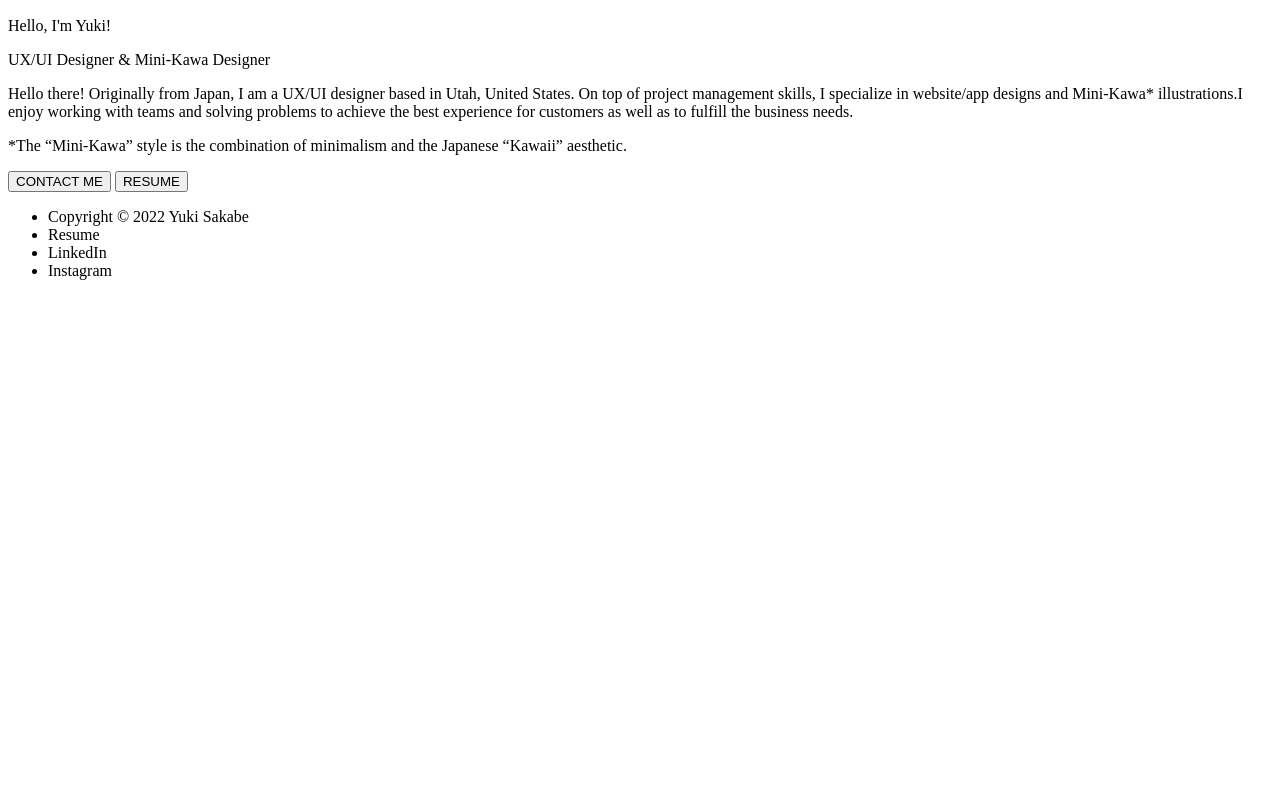
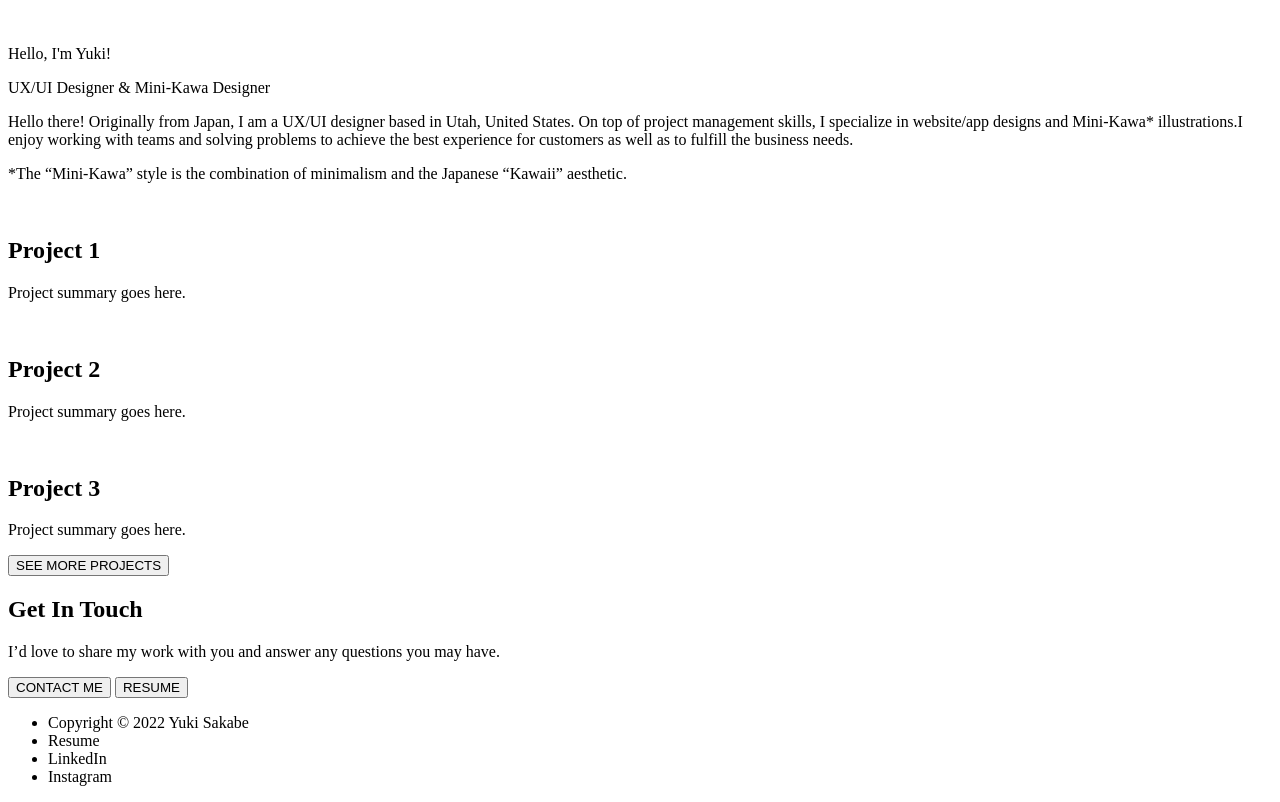
Before and after one commit to Y-keys/UX_UI_HW_17, a plain HTML site: page index.html in a window 1280 px wide. Shown: the part 111-913 px from the top of the page. Before the commit the page ends 800 px from the top, so only its background shows below. Drawn offline with Linux system fonts and the light colour scheme.

Commit message:
HOME- HTML base structure completed

```diff
--- a/index.html
+++ b/index.html
@@ -9,7 +9,7 @@
 <body>
     <header class="navigation">
         <div class="inline-block logo">
-            <img><!--logo goes here-->
+            <img src="images/logo.svg" alt="logo" width="42px">
         </div>
 
         <nav class="inline-block">
@@ -37,10 +37,35 @@
     </section>
 
     <!--project cards here-->
+    <section class="project">
+        <div class="projectCard">
+            <img src="" alt="">
+            <h2>Project 1</h2>
+            <p>Project summary goes here.</p>
+        </div>
+
+        <div class="projectCard">
+            <img src="" alt="">
+            <h2>Project 2</h2>
+            <p>Project summary goes here.</p>
+        </div>
+
+        <div class="projectCard">
+            <img src="" alt="">
+            <h2>Project 3</h2>
+            <p>Project summary goes here.</p>
+        </div>
+
+        <button class="buttonA">SEE MORE PROJECTS</button>
+    </section>
 
     <!--get in touch here-->
-    <button class="buttonA">CONTACT ME</button>
-    <button class="buttonB">RESUME</button>
+    <section>
+        <h2>Get In Touch</h2>
+        <p>I’d love to share my work with you and answer any questions you may have.</p>
+         <button class="buttonB">CONTACT ME</button>
+         <button class="buttonA">RESUME</button>
+    </section>
 
     <footer>
         <ul>
```
Also changed, not shown: images/logo.svg (added).
